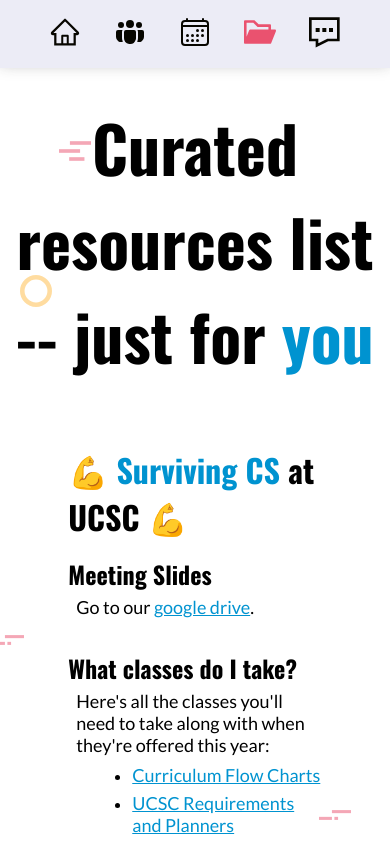
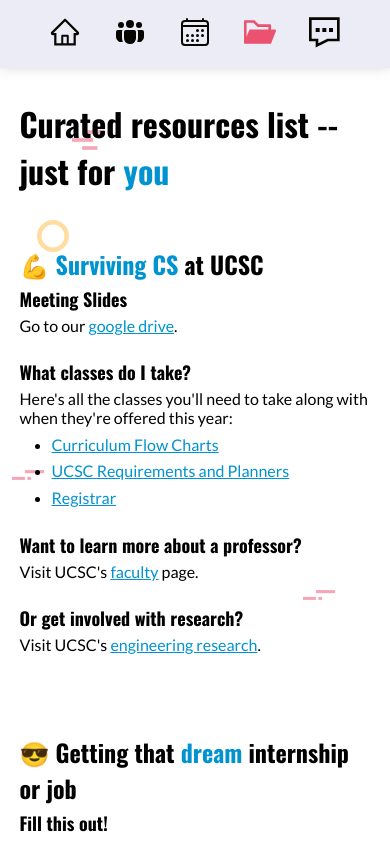
Before and after one commit to MiltonChung/ACM, a Next.js app: page /resources in a window 390 px wide. Shown: the top 842 px of the page. Built offline with nearby package versions, Linux system fonts and the light colour scheme.

Commit message:
resources page responsive

```diff
--- a/app/resources/page.tsx
+++ b/app/resources/page.tsx
@@ -12,7 +12,7 @@
 
       <div className={styles.resourcesContent}>
         <h2>
-          💪 <span>Surviving CS</span> at UCSC 💪
+          💪 <span>Surviving CS</span> at UCSC
         </h2>
         <div className={styles.resourcesSection}>
           <h3>Meeting Slides</h3>
@@ -100,7 +100,7 @@
 
       <div className={styles.resourcesContent}>
         <h2>
-          😎 Getting that <span>dream</span> internship or job 😎
+          😎 Getting that <span>dream</span> internship or job
         </h2>
 
         <div className={styles.resourcesSection}>
@@ -383,11 +383,11 @@
             </li>
           </ul>
         </div>
+      </div>
 
-        <h2>
-          🎉<span>Congratulations!</span> You got the job 🎉
-        </h2>
-      </div>
+      <h1>
+        🎉<span>Congratulations!</span> You got the job 🎉
+      </h1>
     </div>
   );
 }
--- a/styles/resources.module.scss
+++ b/styles/resources.module.scss
@@ -3,6 +3,7 @@
   margin: 0 auto;
   position: relative;
   z-index: 3;
+  width: 90%;
 
   h1 {
     margin-top: 2rem;
@@ -74,4 +75,83 @@
       }
     }
   }
+
+  @media (max-width: 1040px) {
+    h1 {
+      font-size: var(--font-3xl);
+    }
+    h2 {
+      font-size: var(--font-xl);
+      margin-top: 1.25rem;
+    }
+    .resourcesContent {
+      width: 100%;
+
+      .resourcesSection {
+        margin-top: 2rem;
+
+        h3 {
+          font-size: var(--font-lg);
+        }
+
+        p,
+        a {
+          font-size: var(--font-md);
+        }
+      }
+    }
+  }
+
+  @media (max-width: 768px) {
+    h1 {
+      font-size: var(--font-2xl);
+      margin-bottom: 3.25rem;
+    }
+    h2 {
+      font-size: var(--font-lg);
+      margin-top: 0;
+    }
+    .resourcesContent {
+      .resourcesSection {
+        margin-top: 1.5rem;
+
+        h3 {
+          font-size: var(--font-md);
+        }
+
+        p,
+        a {
+          font-size: var(--font-base);
+        }
+
+        .indent {
+          margin: 0 0 1rem 3rem;
+        }
+      }
+    }
+  }
+
+  @media (max-width: 500px) {
+    h1 {
+      text-align: left;
+    }
+    h2 {
+      font-size: var(--font-xl);
+    }
+
+    .resourcesContent {
+      .resourcesSection {
+        margin-top: 1.25rem;
+
+        p,
+        a {
+          margin-left: 0;
+        }
+
+        .indent {
+          margin-left: 2rem;
+        }
+      }
+    }
+  }
 }
```
